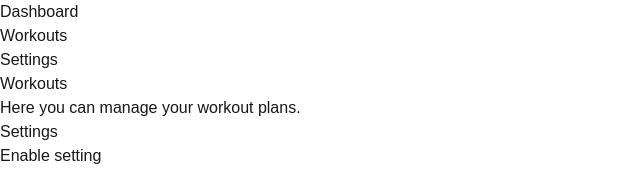
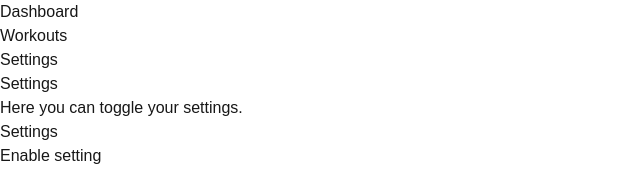
Before and after one commit to Andersson76/gym-app, a Next.js app in the folder frontend/: page /settings in a window 1280 px wide. Shown: the top 170 px of the page, without its empty margins (0-640 px from the left). Built offline with nearby package versions, Linux system fonts and the light colour scheme.

Commit message:
Change text and clean up

```diff
--- a/frontend/src/app/page.tsx
+++ b/frontend/src/app/page.tsx
@@ -5,7 +5,6 @@ import Dashboard from "@/components/DashboardOutput";
 export default function Home() {
   return (
     <div className="flex flex-col md:flex-row h-screen text-blue-500">
-      {/* Main Content */}
       <main className="w-full md:w-3/4 p-6 overflow-y-auto">
         <h1 className="text-2xl font-bold">Welcome to Your Fitness App</h1>
         <p className="mt-2 text-gray-600">
--- a/frontend/src/app/settings/page.tsx
+++ b/frontend/src/app/settings/page.tsx
@@ -3,8 +3,8 @@ import Settings from "@/components/Settings";
 export default function Workouts() {
   return (
     <div className="p-6 text-blue-500">
-      <h1 className="text-2xl font-bold">Workouts</h1>
-      <p className="text-gray-600">Here you can manage your workout plans.</p>
+      <h1 className="text-2xl font-bold">Settings</h1>
+      <p className="text-gray-600">Here you can toggle your settings.</p>
       <Settings />
     </div>
   );
--- a/frontend/src/components/Settings.tsx
+++ b/frontend/src/components/Settings.tsx
@@ -2,14 +2,14 @@
 import { useState, useEffect } from "react";
 
 export default function Settings() {
-  const [enabled, setEnabled] = useState(false);
+  const [enabled, setEnabled] = useState<boolean>(false);
 
   useEffect(() => {
     const savedSetting = localStorage.getItem("setting-enabled");
     setEnabled(savedSetting === "true");
   }, []);
 
-  const toggleSetting = () => {
+  const toggleSetting = (): void => {
     const newStatus = !enabled;
     setEnabled(newStatus);
     localStorage.setItem("setting-enabled", newStatus.toString());
--- a/frontend/src/components/WorkoutInput.tsx
+++ b/frontend/src/components/WorkoutInput.tsx
@@ -10,10 +10,9 @@ export default function WorkoutInput() {
   const handleSubmit = async (e: React.FormEvent) => {
     e.preventDefault();
 
-    // Validera att alla fält är ifyllda
     if (!title || !description || !date) {
       alert("All fields are required");
-      return; // Avbryt om något fält är tomt
+      return;
     }
 
     const response = await fetch(
```
